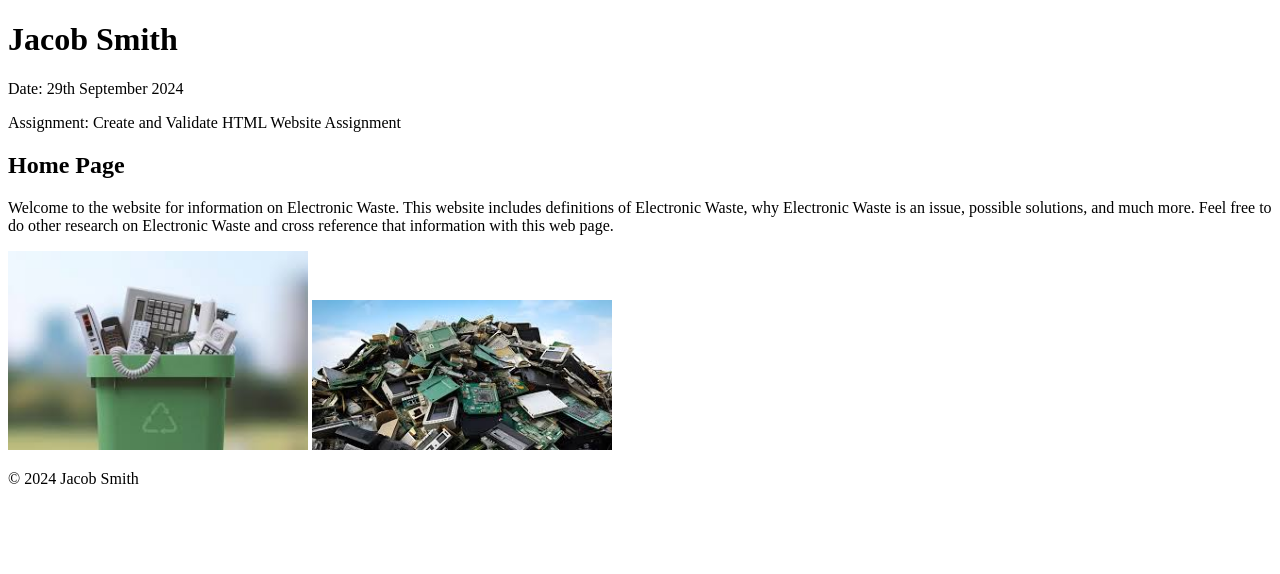
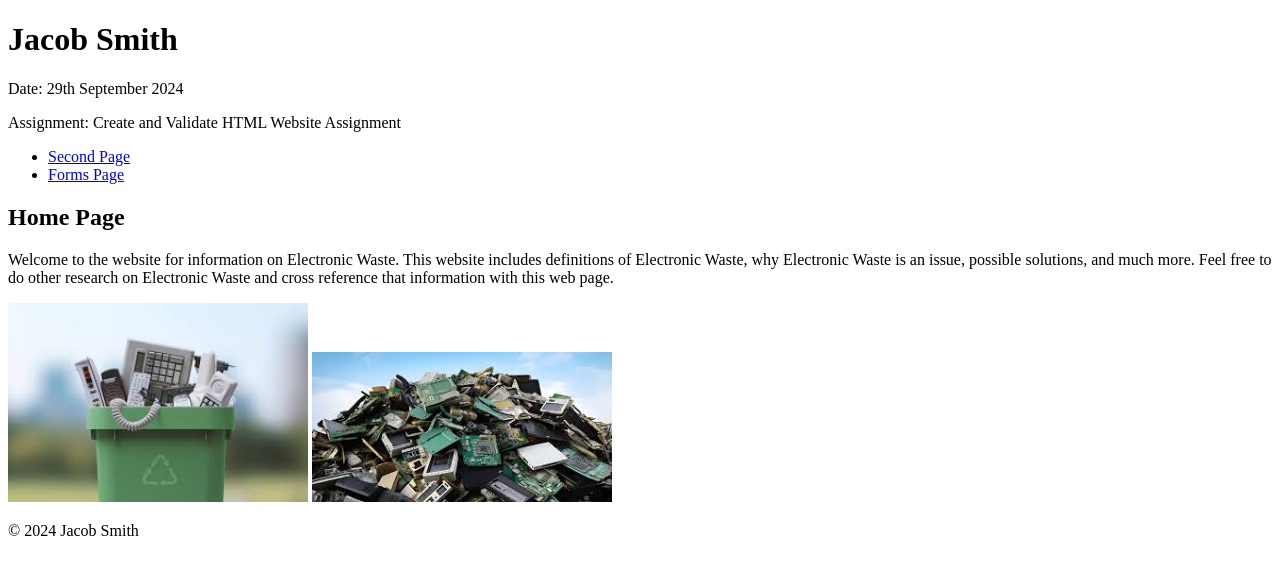
Before and after one commit to JCookie999/itec362, a plain HTML site: page index.html in a window 1280 px wide. Drawn offline with Linux system fonts and the light colour scheme.

Commit message:
Update index.html

```diff
--- a/index.html
+++ b/index.html
@@ -13,7 +13,12 @@
         <p>Date: 29th September 2024</p>
         <p>Assignment: Create and Validate HTML Website Assignment</p>
     </header>
-
+ <nav>
+        <ul>
+            <li><a href="second-page.html">Second Page</a></li>
+            <li><a href="forms-page.html">Forms Page</a></li>
+        </ul>
+    </nav>
     <!-- Main content -->
     <main>
         <section>
```
